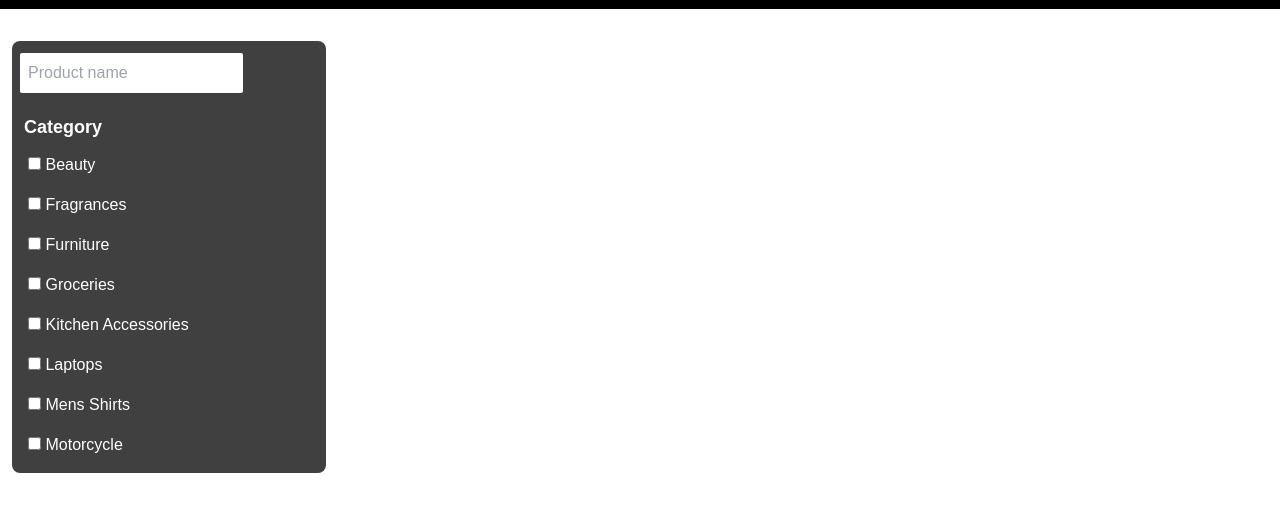
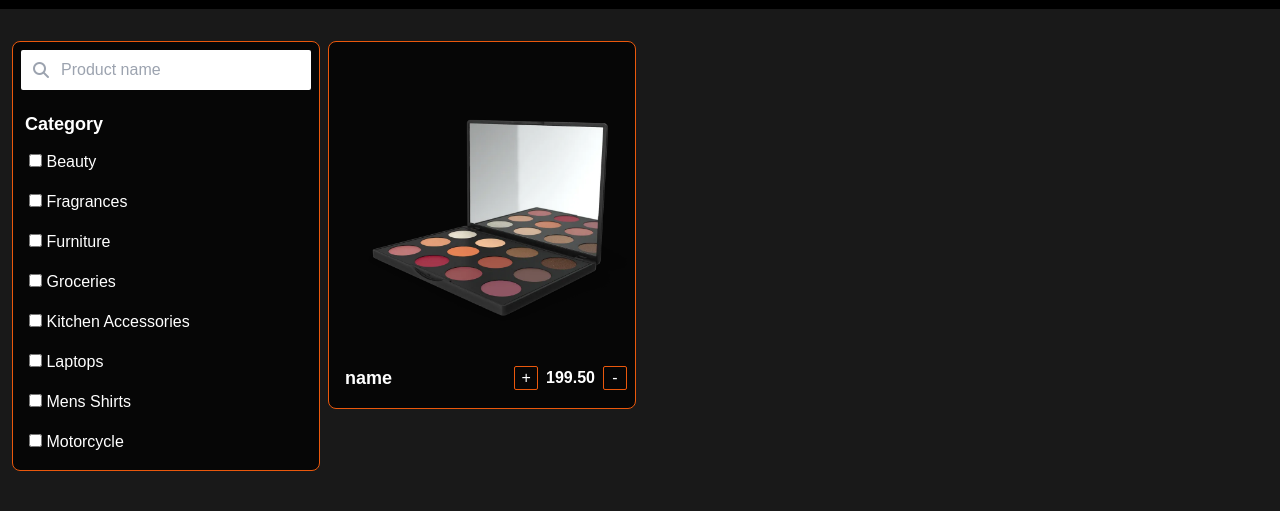
Before and after one commit to al-ire-za/OnlineShop, a website: page index.html in a window 1280 px wide. Shown: the part 55-566 px from the top of the page. Drawn offline with Linux system fonts and the light colour scheme.

Commit message:
add cart products

```diff
--- a/index.html
+++ b/index.html
@@ -11,7 +11,7 @@
     </head>
 
 
-<body class="font-vazir">
+<body class="font-vazir bg-black/90">
 
     <header class="bg-black p-3 ">
         <div class="flex justify-between items-center max-w-[1300px] mx-auto">
@@ -34,9 +34,14 @@
     </header>
 
     <section class="container max-w-[1300px] mx-auto mt-5 p-3">
-        <div class="grid grid-cols-1 md:grid-cols-3 lg:grid-cols-4">
-            <aside class="hidden md:block md:grid-cols-1 bg-black/75 h-fit p-2 rounded-lg">
-                <input type="text" placeholder="Product name" class="p-2 mt-1 rounded-sm">
+        <div class="grid grid-cols-1 md:grid-cols-3 lg:grid-cols-4 gap-2">
+            <aside class="border border-orange-600 hidden md:block md:grid-cols-1 bg-black/75 h-fit p-2 rounded-lg">
+                <div class="relative">
+                    <i class="fa-solid fa-magnifying-glass absolute left-3 top-1/2 -translate-y-1/2 text-gray-400"></i>
+                    <input type="text" placeholder="Product name"
+                        class="pl-10 pr-3 py-2 rounded-sm w-full" />
+                </div>
+
                 <div class="flex flex-col">
                     <span class="text-white font-bold text-lg p-1 mt-4">Category</span>
                     <div class="p-2">
@@ -73,6 +78,22 @@
                     </div>
                 </div>
             </aside>
+
+            <main class="md:col-span-2 lg:col-span-3">
+                <div class="grid grid-cols-1 md:grid-cols-2 lg:grid-cols-3 gap-2">
+                    <article class="bg-black/75 rounded-lg border border-orange-600">
+                        <img src="./images/1.webp" alt="" class="object-contain">
+                        <div class="flex justify-between p-2">
+                            <span class="p-2 text-white font-semibold text-lg truncate">name</span>
+                            <div class="flex gap-2 justify-center items-center">
+                                <button class="border border-orange-600 w-6 h-6 flex items-center justify-center rounded-sm text-white hover:bg-white hover:text-black transition">+</button>
+                                <p class="font-bold text-white">199.50</p>
+                                <button class="border border-orange-600 w-6 h-6 flex items-center justify-center rounded-sm text-white hover:bg-white hover:text-black transition">-</button>
+                            </div>
+                        </div>
+                    </article>
+                </div>
+            </main>
         </div>
     </section>
 
```
Also changed, not shown: images/1.webp (added), style/output.css.
